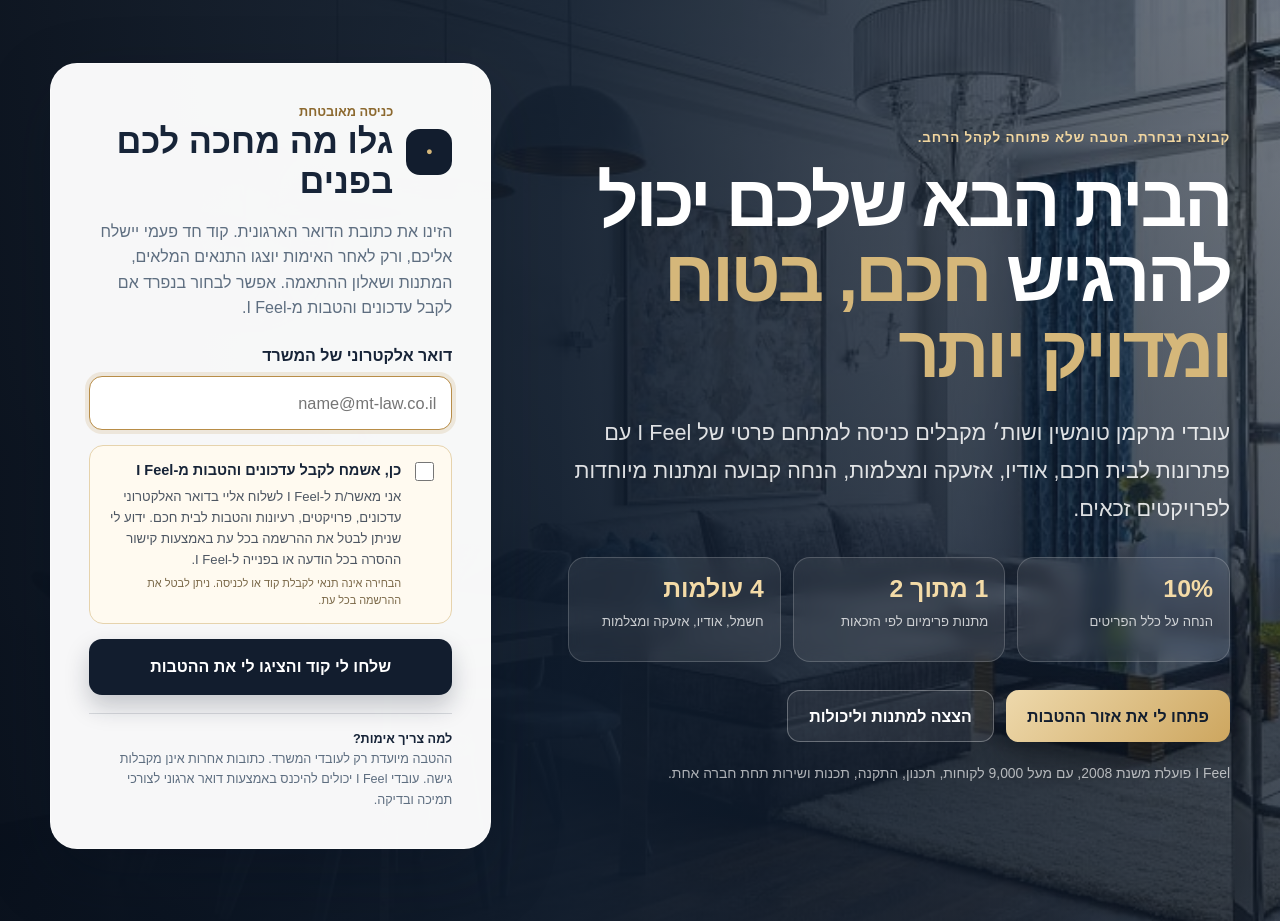
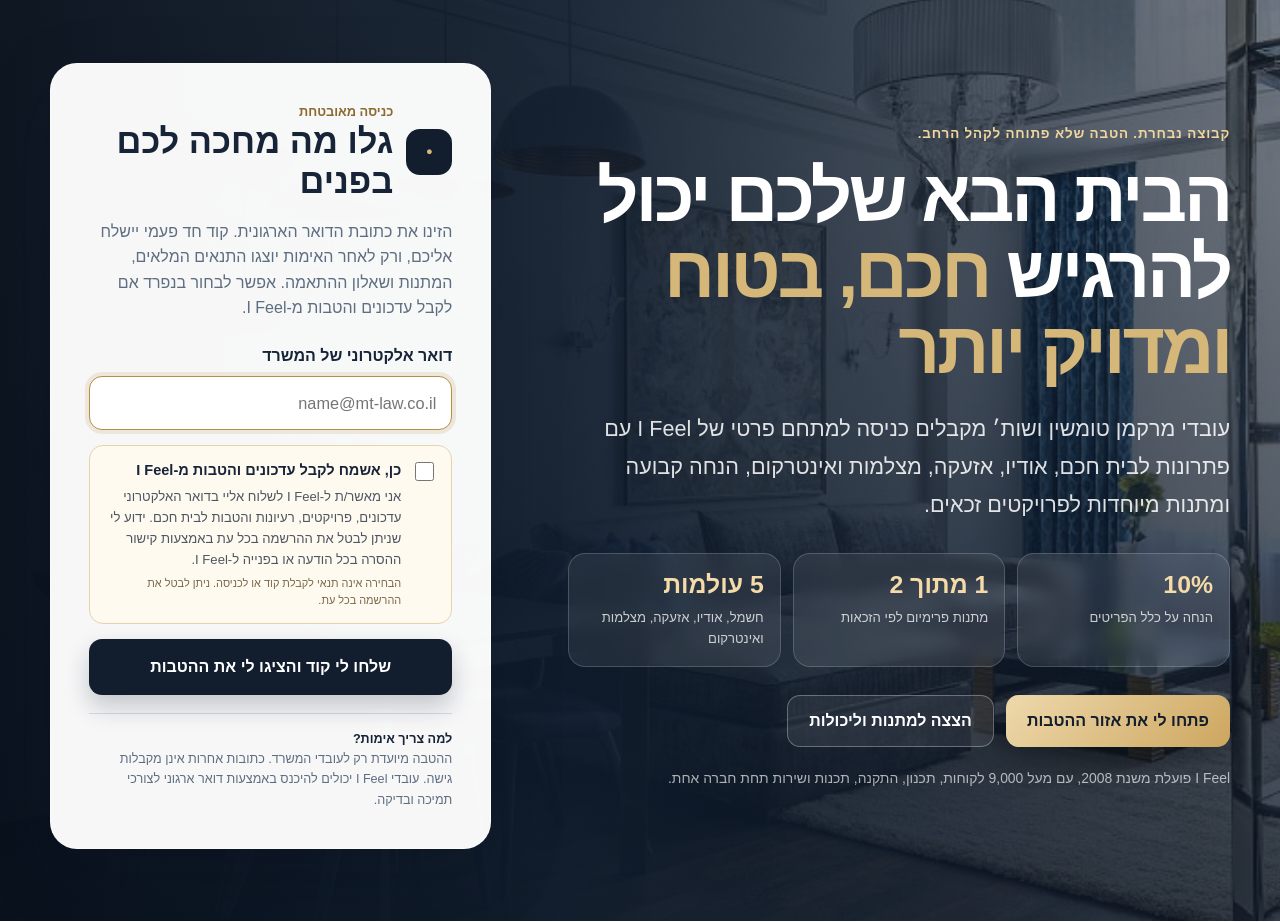
Before and after one commit to oren341965/i-feel-site, a PHP site: page /mt-law/gate.php in a window 1280 px wide. Shown: the part 88-1010 px from the top of the page. Run offline with PHP 8.4, Linux system fonts and the light colour scheme.

Commit message:
fix(mt-law): add intercom and resilient CSRF

```diff
--- a/public/mt-law/_gate_view.php
+++ b/public/mt-law/_gate_view.php
@@ -66,7 +66,7 @@ HTML;
 
 function mtlaw_gate_enhance_verified_output(string $html, array $user, string $csrf): string
 {
-    $css = '<link rel="stylesheet" href="/mt-law/gate.css?v=20260725-2">';
+    $css = '<link rel="stylesheet" href="/mt-law/gate.css?v=20260725-3">';
     if (!str_contains($html, '/mt-law/gate.css')) {
         $html = str_replace('</head>', $css . "\n</head>", $html);
     }
@@ -89,9 +89,9 @@ function mtlaw_gate_render_head(string $title): void
   <meta charset="utf-8">
   <meta name="viewport" content="width=device-width, initial-scale=1">
   <meta name="robots" content="noindex,nofollow,noarchive,nosnippet,noimageindex">
-  <meta name="description" content="מתחם הטבות פרטי לעובדי מרקמן טומשין ושות׳: בית חכם, אודיו, אזעקה, מצלמות, הנחה ומתנות מיוחדות.">
+  <meta name="description" content="מתחם הטבות פרטי לעובדי מרקמן טומשין ושות׳: בית חכם, אודיו, אזעקה, מצלמות, אינטרקום, הנחה ומתנות מיוחדות.">
   <title><?= mtlaw_h($title) ?></title>
-  <link rel="stylesheet" href="/mt-law/gate.css?v=20260725-2">
+  <link rel="stylesheet" href="/mt-law/gate.css?v=20260725-3">
 </head>
 <body class="gate-body"><?php
 }
@@ -121,12 +121,12 @@ function mtlaw_gate_render_login(string $error, string $accessStatus, string $pe
       <div class="gate-hero-copy">
         <p class="gate-eyebrow">קבוצה נבחרת. הטבה שלא פתוחה לקהל הרחב.</p>
         <h1 id="gate-title">הבית הבא שלכם יכול להרגיש <span>חכם, בטוח ומדויק יותר</span></h1>
-        <p class="gate-lead">עובדי מרקמן טומשין ושות׳ מקבלים כניסה למתחם פרטי של I Feel עם פתרונות לבית חכם, אודיו, אזעקה ומצלמות, הנחה קבועה ומתנות מיוחדות לפרויקטים זכאים.</p>
+        <p class="gate-lead">עובדי מרקמן טומשין ושות׳ מקבלים כניסה למתחם פרטי של I Feel עם פתרונות לבית חכם, אודיו, אזעקה, מצלמות ואינטרקום, הנחה קבועה ומתנות מיוחדות לפרויקטים זכאים.</p>
 
         <div class="gate-value-row" aria-label="עיקרי ההטבה">
           <div><strong>10%</strong><span>הנחה על כלל הפריטים</span></div>
           <div><strong>1 מתוך 2</strong><span>מתנות פרימיום לפי הזכאות</span></div>
-          <div><strong>4 עולמות</strong><span>חשמל, אודיו, אזעקה ומצלמות</span></div>
+          <div><strong>5 עולמות</strong><span>חשמל, אודיו, אזעקה, מצלמות ואינטרקום</span></div>
         </div>
 
         <div class="gate-hero-actions">
@@ -205,7 +205,8 @@ function mtlaw_gate_render_login(string $error, string $accessStatus, string $pe
         <article><img src="/projects/knx-smart-home-central-moshav/05-knx-touch-panel-kitchen.jpg" alt="מסך מגע KNX בבית חכם של I Feel" loading="lazy"><div><span>בית חכם</span><h3>תאורה, תריסים, מיזוג ותרחישים</h3><p>שליטה פשוטה ממפסקים, מסך ואפליקציה, בתכנון שמתאים לנכס ולשגרת החיים.</p></div></article>
         <article><img src="/assets/projects/villa-raanana.jpg" alt="וילה חכמה בפרויקט I Feel" loading="lazy"><div><span>אודיו</span><h3>מוזיקה שמשתלבת בבית</h3><p>רמקולים שקועים, אזורי שמע ופתרונות אודיו לחללים נבחרים, בלי להעמיס על העיצוב.</p></div></article>
         <article><img src="/projects/knx-smart-home-central-moshav/12-knx-detector-outdoor-siren.jpg" alt="גלאי וצופר אזעקה בפרויקט I Feel" loading="lazy"><div><span>אזעקה</span><h3>קווית או אלחוטית לפי מצב הבית</h3><p>פתרון לבית חדש, שיפוץ או בית קיים, עם התאמה מקצועית להכנות ולצרכים.</p></div></article>
-        <article><img src="/projects/knx-smart-home-central-moshav/15-outdoor-security-camera.jpg" alt="מצלמת אבטחה בפרויקט I Feel" loading="lazy"><div><span>מצלמות</span><h3>תמונה, הקלטה וגישה חכמה</h3><p>תכנון מצלמות לפי ההכנות, נקודות הצפייה, הגינה והכניסות לנכס.</p></div></article>
+        <article><img src="/assets/articles/smart-home-security-cameras.jpg" alt="מצלמות אבטחה חיצוניות בבית פרטי בפרויקט I Feel" loading="lazy"><div><span>מצלמות</span><h3>תמונה, הקלטה וגישה חכמה</h3><p>תכנון מצלמות לפי ההכנות, נקודות הצפייה, הגינה והכניסות לנכס.</p></div></article>
+        <article><img src="/projects/knx-smart-home-central-moshav/11-akuvox-ip-intercom.jpg" alt="אינטרקום IP של Akuvox בפרויקט I Feel" loading="lazy"><div><span>אינטרקום</span><h3>רואים, מדברים ופותחים מכל מקום</h3><p>אינטרקום IP עם וידאו, פתיחת דלת וגישה מהמסך בבית או מהטלפון, בהתאמה לכניסה ולתשתית.</p></div></article>
       </div>
     </div>
   </section>
@@ -214,16 +215,16 @@ function mtlaw_gate_render_login(string $error, string $accessStatus, string $pe
     <div class="gate-shell">
       <div class="gate-section-heading gate-section-heading-light">
         <p class="gate-eyebrow">הטבה בלעדית לעובדי המשרד</p>
-        <h2 id="gate-gifts-title">10% הנחה, ובפרויקט זכאי גם מתנה שקשה להתעלם ממנה</h2>
+        <h2 id="gate-gifts-title">10% הנחה על כלל הפריטים, ובנוסף מתנה אחת בפרויקט זכאי</h2>
         <p>המתנות אינן מצטברות. כאשר קיימת זכאות לשתי האפשרויות, בוחרים מתנה אחת.</p>
       </div>
       <div class="gate-gift-grid">
         <article class="gate-gift-card">
-          <div class="gate-gift-image"><img src="/mt-law/product-image.php?v=2" alt="פטיפון Argon Audio TT MK2 בגוון Earth Grey" loading="lazy"></div>
+          <div class="gate-gift-image"><img src="/mt-law/product-image.php?v=3" alt="פטיפון Argon Audio TT MK2 בגוון Earth Grey" loading="lazy"></div>
           <div><span>לרכישה מעל 15,000 ש״ח</span><h3>פטיפון Argon Audio TT MK2</h3><p>מתנת אודיו מעוצבת עם קדם מגבר מובנה, שנבחרה במיוחד למבצע העובדים.</p></div>
         </article>
         <article class="gate-gift-card">
-          <div class="gate-gift-image"><img src="/projects/knx-smart-home-central-moshav/07-knx-touch-panel-display.jpg" alt="מסך מגע KNX בפרויקט I Feel" loading="lazy"></div>
+          <div class="gate-gift-image"><img src="/assets/knx-advisor/siemens-tc4.webp" alt="מסך המגע Siemens Touch Control TC4" loading="lazy"></div>
           <div><span>לבית חדש עם מערכת קווית מלאה</span><h3>Siemens Touch Control TC4</h3><p>מסך מגע KNX בכניסה לבית לשליטה בתאורה, הצללה, מיזוג ותרחישים, בכפוף להתאמה הטכנית.</p></div>
         </article>
       </div>
```
